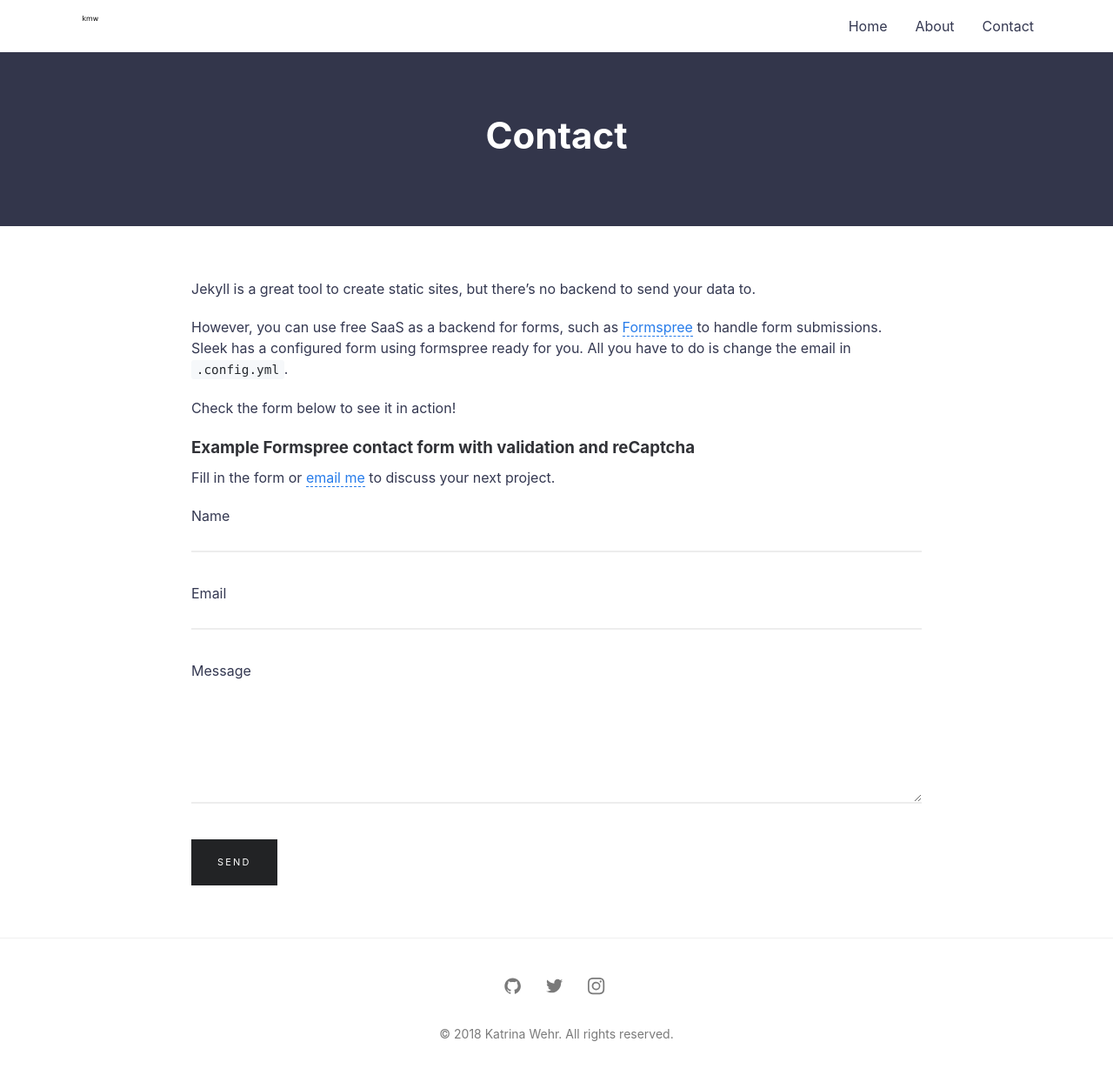
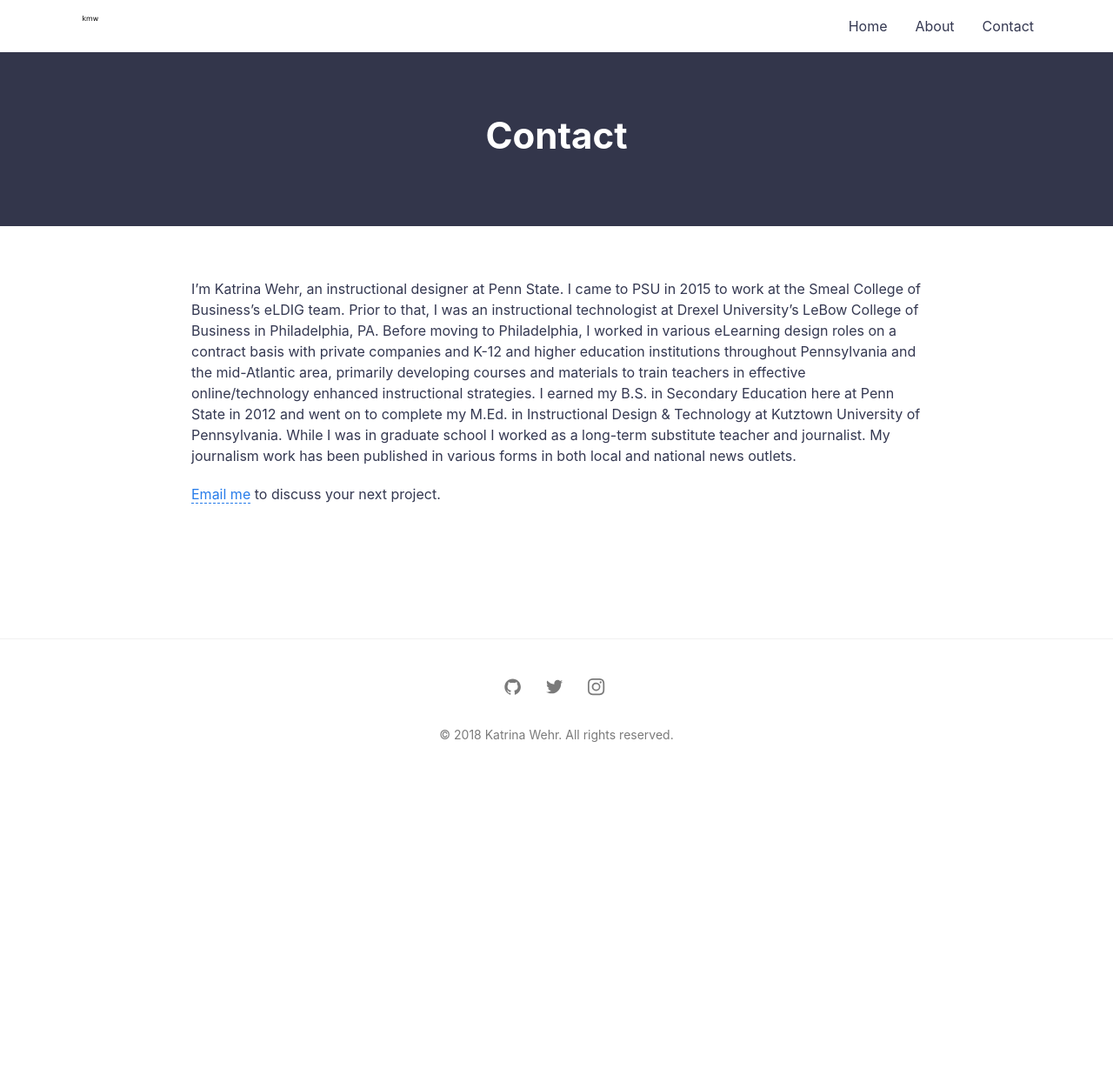
Before and after one commit to kat-wehr/kat-wehr.github.io, a Jekyll site: the page built from contact.md, in a window 1280 px wide. Shown: the whole page at 87% size. Built offline with Jekyll 4.4.1, drawn with Linux system fonts in a browser that asks for light colours; after the commit the page ends 900 px from its top, so only the background shows below that.

Commit message:
Update contact.md

```diff
--- a/contact.md
+++ b/contact.md
@@ -4,16 +4,7 @@ title: Contact
 permalink: /contact/
 ---
 
-Jekyll is a great tool to create static sites, but there’s no backend to send your data to.
+I'm Katrina Wehr, an instructional designer at Penn State. I came to PSU in 2015 to work at the Smeal College of Business's eLDIG team. Prior to that, I was an instructional technologist at Drexel University’s LeBow College of Business in Philadelphia, PA. Before moving to Philadelphia, I worked in various eLearning design roles on a contract basis with private companies and K-12 and higher education institutions throughout Pennsylvania and the mid-Atlantic area, primarily developing courses and materials to train teachers in effective online/technology enhanced instructional strategies.
+I earned my B.S. in Secondary Education here at Penn State in 2012 and went on to complete my M.Ed. in Instructional Design & Technology at Kutztown University of Pennsylvania. While I was in graduate school I worked as a long-term substitute teacher and journalist. My journalism work has been published in various forms in both local and national news outlets.
 
-However, you can use free SaaS as a backend for forms, such as [Formspree](https://formspree.io/) to handle form submissions. Sleek has a configured form using formspree ready for you. All you have to do is change the email in `.config.yml`.
-
-Check the form below to see it in action!
-
-### Example Formspree contact form with validation and reCaptcha
-
-Fill in the form or [email me](mailto:{{site.email}}) to discuss your next project.
-
-{% include form.html %}
-
-{% include modal.html %}
+[Email me](mailto:{{site.email}}) to discuss your next project.
```
